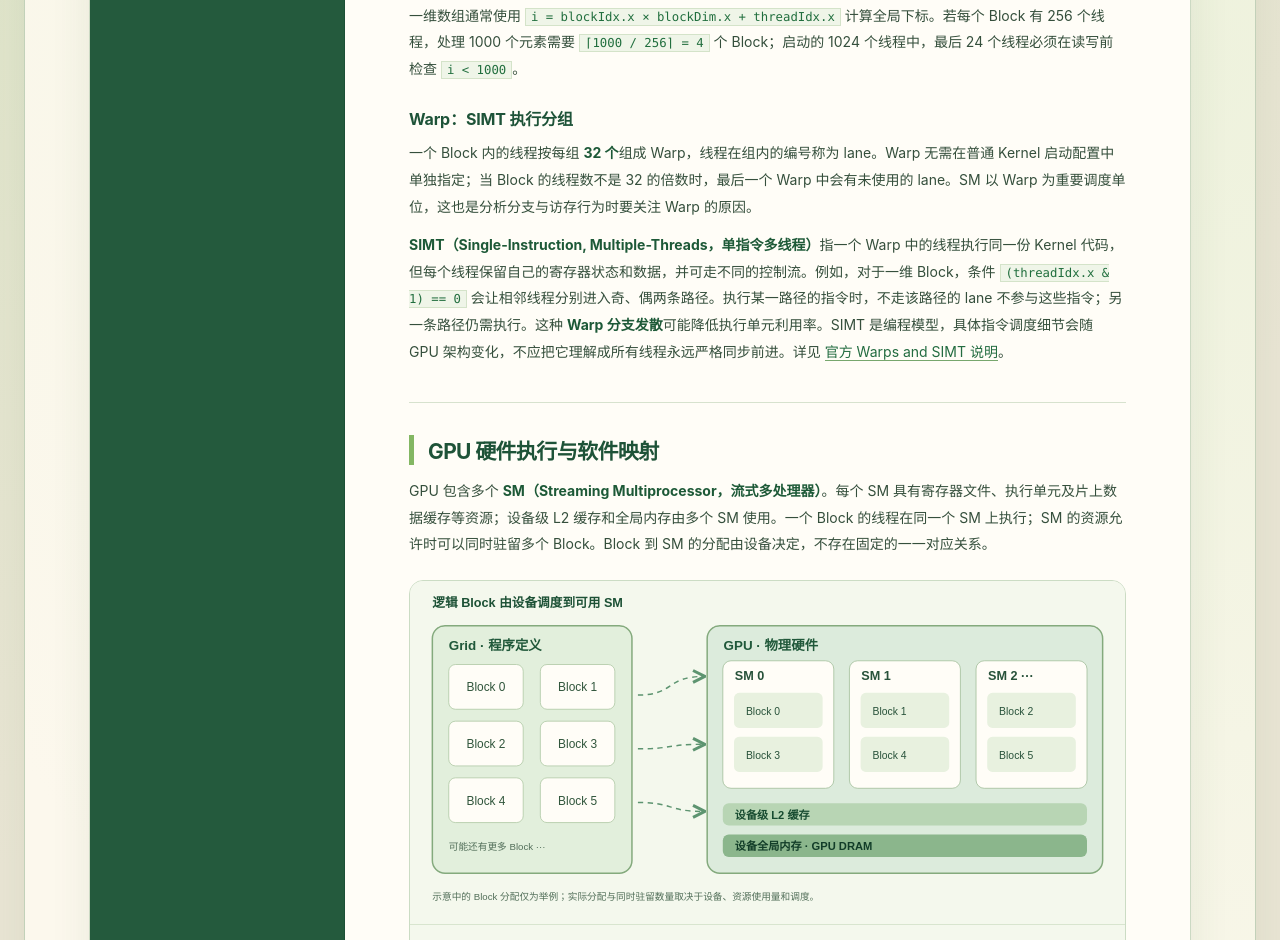
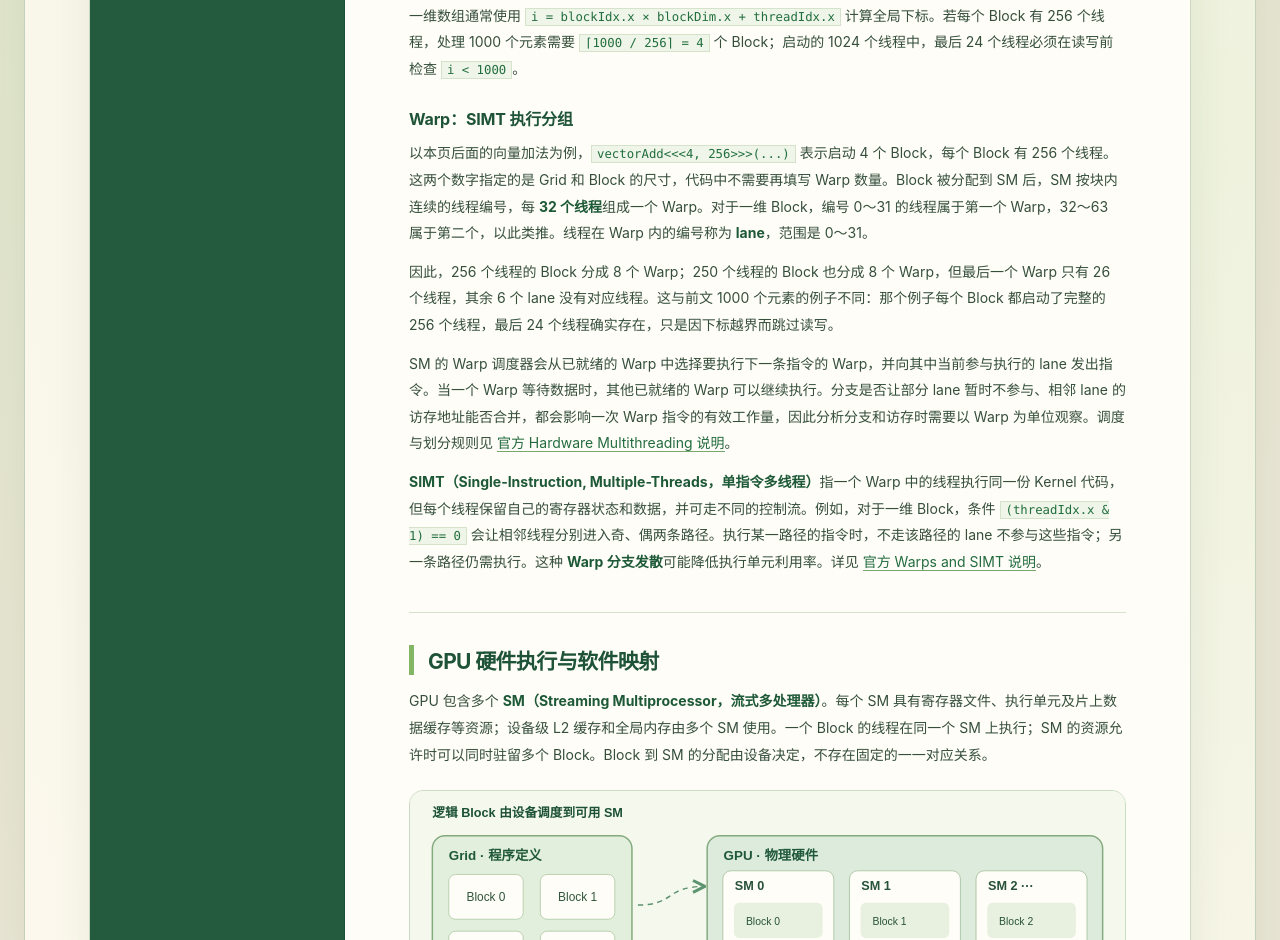
Before and after one commit to wsj040303/wsj040303.github.io, a plain HTML site: page notes/cuda.html in a window 1280 px wide. Shown: the part 1914-2854 px from the top of the page. Drawn offline with Linux system fonts and the light colour scheme.

Commit message:
Clarify CUDA warp grouping and SIMT explanation

```diff
--- a/notes/cuda.html
+++ b/notes/cuda.html
@@ -65,8 +65,10 @@
               <p>Block 的尺寸由启动配置的第二个参数指定；同一个 Grid 中的 Block 具有相同尺寸。线程通过 <code>threadIdx</code> 获取块内索引，通过 <code>blockDim</code> 获取块的尺寸。同一 Block 的线程可使用共享内存交换数据，并用 <code>__syncthreads()</code> 做块内同步。不同 Block 没有固定执行顺序，普通 Kernel 不能依靠 <code>__syncthreads()</code> 完成跨 Block 同步。</p>
               <p>一维数组通常使用 <code>i = blockIdx.x × blockDim.x + threadIdx.x</code> 计算全局下标。若每个 Block 有 256 个线程，处理 1000 个元素需要 <code>⌈1000 / 256⌉ = 4</code> 个 Block；启动的 1024 个线程中，最后 24 个线程必须在读写前检查 <code>i &lt; 1000</code>。</p>
               <h4>Warp：SIMT 执行分组</h4>
-              <p>一个 Block 内的线程按每组 <strong>32 个</strong>组成 Warp，线程在组内的编号称为 lane。Warp 无需在普通 Kernel 启动配置中单独指定；当 Block 的线程数不是 32 的倍数时，最后一个 Warp 中会有未使用的 lane。SM 以 Warp 为重要调度单位，这也是分析分支与访存行为时要关注 Warp 的原因。</p>
-              <p><strong>SIMT（Single-Instruction, Multiple-Threads，单指令多线程）</strong>指一个 Warp 中的线程执行同一份 Kernel 代码，但每个线程保留自己的寄存器状态和数据，并可走不同的控制流。例如，对于一维 Block，条件 <code>(threadIdx.x &amp; 1) == 0</code> 会让相邻线程分别进入奇、偶两条路径。执行某一路径的指令时，不走该路径的 lane 不参与这些指令；另一条路径仍需执行。这种 <strong>Warp 分支发散</strong>可能降低执行单元利用率。SIMT 是编程模型，具体指令调度细节会随 GPU 架构变化，不应把它理解成所有线程永远严格同步前进。详见 <a class="inline-link" href="https://docs.nvidia.com/cuda/cuda-programming-guide/01-introduction/programming-model.html" target="_blank" rel="noopener noreferrer">官方 Warps and SIMT 说明</a>。</p>
+              <p>以本页后面的向量加法为例，<code>vectorAdd&lt;&lt;&lt;4, 256&gt;&gt;&gt;(...)</code> 表示启动 4 个 Block，每个 Block 有 256 个线程。这两个数字指定的是 Grid 和 Block 的尺寸，代码中不需要再填写 Warp 数量。Block 被分配到 SM 后，SM 按块内连续的线程编号，每 <strong>32 个线程</strong>组成一个 Warp。对于一维 Block，编号 0～31 的线程属于第一个 Warp，32～63 属于第二个，以此类推。线程在 Warp 内的编号称为 <strong>lane</strong>，范围是 0～31。</p>
+              <p>因此，256 个线程的 Block 分成 8 个 Warp；250 个线程的 Block 也分成 8 个 Warp，但最后一个 Warp 只有 26 个线程，其余 6 个 lane 没有对应线程。这与前文 1000 个元素的例子不同：那个例子每个 Block 都启动了完整的 256 个线程，最后 24 个线程确实存在，只是因下标越界而跳过读写。</p>
+              <p>SM 的 Warp 调度器会从已就绪的 Warp 中选择要执行下一条指令的 Warp，并向其中当前参与执行的 lane 发出指令。当一个 Warp 等待数据时，其他已就绪的 Warp 可以继续执行。分支是否让部分 lane 暂时不参与、相邻 lane 的访存地址能否合并，都会影响一次 Warp 指令的有效工作量，因此分析分支和访存时需要以 Warp 为单位观察。调度与划分规则见 <a class="inline-link" href="https://docs.nvidia.com/cuda/cuda-programming-guide/03-advanced/advanced-kernel-programming.html" target="_blank" rel="noopener noreferrer">官方 Hardware Multithreading 说明</a>。</p>
+              <p><strong>SIMT（Single-Instruction, Multiple-Threads，单指令多线程）</strong>指一个 Warp 中的线程执行同一份 Kernel 代码，但每个线程保留自己的寄存器状态和数据，并可走不同的控制流。例如，对于一维 Block，条件 <code>(threadIdx.x &amp; 1) == 0</code> 会让相邻线程分别进入奇、偶两条路径。执行某一路径的指令时，不走该路径的 lane 不参与这些指令；另一条路径仍需执行。这种 <strong>Warp 分支发散</strong>可能降低执行单元利用率。详见 <a class="inline-link" href="https://docs.nvidia.com/cuda/cuda-programming-guide/01-introduction/programming-model.html" target="_blank" rel="noopener noreferrer">官方 Warps and SIMT 说明</a>。</p>
             </section>
             <section id="hardware">
               <h3>GPU 硬件执行与软件映射</h3>
```
